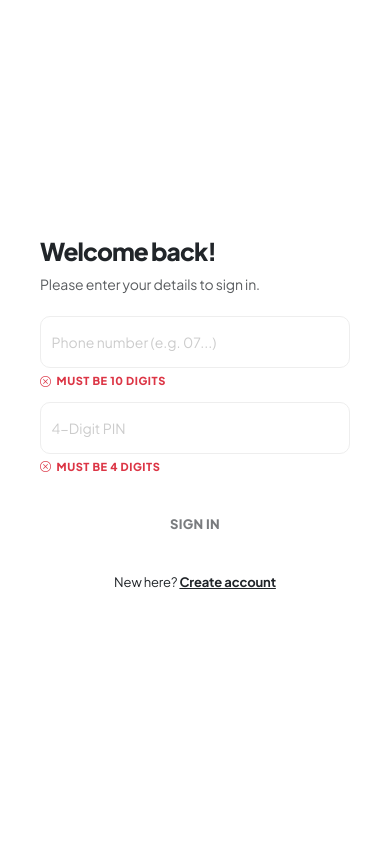
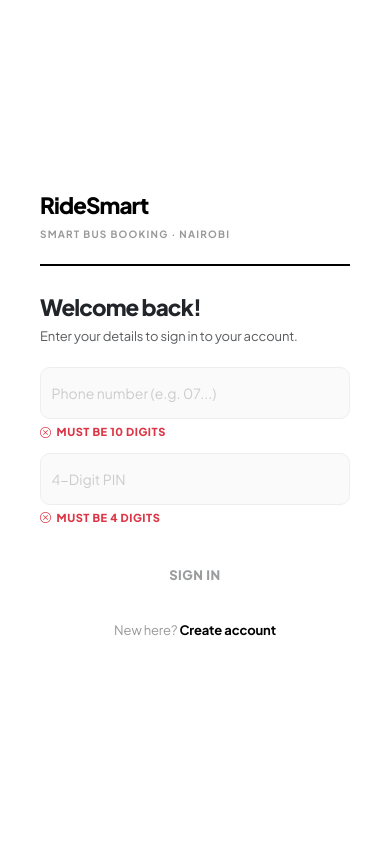
Before and after one commit to AshfordKipleting1960/Ride-smart-system, a Flask app: page /login_page in a window 390 px wide. Run offline with Flask 3, Linux system fonts and the light colour scheme.

```diff
--- a/templates/BusSeatReservationSystem(vs).html
+++ b/templates/BusSeatReservationSystem(vs).html
@@ -8,230 +8,309 @@
     <link href="https://cdn.jsdelivr.net/npm/bootstrap@5.3.0/dist/css/bootstrap.min.css" rel="stylesheet">
     <link rel="stylesheet" href="https://cdn.jsdelivr.net/npm/bootstrap-icons@1.10.0/font/bootstrap-icons.css">
     <style>
-        :root {
-            --brand-black: #000000;
-            --brand-muted: #999999;
+        /* Brand colors used across the page */
+        :root { --brand-black: #000000; --brand-muted: #999999; }
+
+        body, html {
+            height: 100%; margin: 0;
+            font-family: 'Plus Jakarta Sans', sans-serif;
+            font-size: 14px; overflow-x: hidden; letter-spacing: -0.01em;
         }
 
-        body, html {
-            height: 100%;
-            margin: 0;
-            font-family: 'Plus Jakarta Sans', sans-serif;
-            font-size: 14px; /* Admin/Main page base size */
-            overflow-x: hidden;
-            letter-spacing: -0.01em;
+        /* Splits the page into two equal halves */
+        .split-container { display: flex; height: 100vh; width: 100%; }
+
+        /* Left side — shows the bus image with a dark overlay and testimonials */
+        .side-image {
+            flex: 1;
+            background: linear-gradient(rgba(0,0,0,0.55), rgba(0,0,0,0.55)),
+                        url('https://images.unsplash.com/photo-1544620347-c4fd4a3d5957?auto=format&fit=crop&q=80&w=2017');
+            background-size: cover; background-position: center;
+            display: flex; flex-direction: column;
+            justify-content: space-between; padding: 50px; color: white;
         }
 
-        .split-container { display: flex; height: 100vh; width: 100%; }
-
-        .side-image {
-            flex: 1;
-            background: linear-gradient(rgba(0, 0, 0, 0.4), rgba(0, 0, 0, 0.4)), url('https://images.unsplash.com/photo-1544620347-c4fd4a3d5957?auto=format&fit=crop&q=80&w=2017');
-            background-size: cover;
-            background-position: center;
-            display: flex;
-            flex-direction: column;
-            justify-content: flex-end;
-            padding: 60px;
-            color: white;
+        .brand-mark .logo-name {
+            font-size: 1.6rem; font-weight: 800; letter-spacing: -0.04em; line-height: 1;
+        }
+        .brand-mark .logo-tagline {
+            font-size: 11px; font-weight: 600; letter-spacing: 0.12em;
+            text-transform: uppercase; opacity: 0.6; margin-top: 5px;
         }
 
+        /* Makes the testimonial text fade in and out smoothly */
         .quote-box { transition: opacity 0.8s ease-in-out; min-height: 150px; }
 
-        .side-form { flex: 1; display: flex; align-items: center; justify-content: center; background: white; padding: 40px; position: relative; }
-        .form-content { width: 100%; max-width: 410px; transition: all 0.3s ease; }
-
-        /* Heading Styles */
-        h2.fw-bold {
-            font-size: 1.75rem;
-            letter-spacing: -0.04em;
-            font-weight: 800 !important;
-            margin-bottom: 8px;
+        /* Right side — holds the login and signup forms */
+        .side-form {
+            flex: 1; display: flex; align-items: center; justify-content: center;
+            background: white; padding: 40px; position: relative; overflow-y: auto;
         }
 
-        .text-muted { font-size: 14px; }
+        .form-content { width: 100%; max-width: 410px; }
 
-        /* Input Styles */
-        .form-control, .form-select {
-            height: 52px;
-            border: 1.5px solid #eee;
-            border-radius: 10px;
-            margin-bottom: 5px;
-            font-size: 14px;
-            font-weight: 500;
+        /* Branding shown above the form on desktop screens */
+        .form-brand-desktop {
+            margin-bottom: 26px;
+            padding-bottom: 20px;
+            border-bottom: 1.5px solid #f0f0f0;
+        }
+        .form-brand-desktop .logo-name {
+            font-size: 1.9rem; font-weight: 800; letter-spacing: -0.05em; line-height: 1; color: #000;
+        }
+        .form-brand-desktop .logo-tagline {
+            font-size: 10px; font-weight: 700; letter-spacing: 0.12em;
+            text-transform: uppercase; color: #bbb; margin-top: 5px;
         }
 
+        /* Branding shown above the form on mobile screens (hidden by default) */
+        .form-brand-mobile {
+            display: none;
+            margin-bottom: 28px; padding-bottom: 22px; border-bottom: 2px solid #000;
+        }
+        .form-brand-mobile .logo-name {
+            font-size: 1.6rem; font-weight: 800; letter-spacing: -0.04em; color: #000;
+        }
+        .form-brand-mobile .logo-tagline {
+            font-size: 10px; font-weight: 700; letter-spacing: 0.12em;
+            text-transform: uppercase; color: #999; margin-top: 4px;
+        }
+
+        h2.fw-bold { font-size: 1.6rem; letter-spacing: -0.04em; font-weight: 800 !important; margin-bottom: 6px; }
+        .text-muted { font-size: 13px; }
+
+        /* Style for all form inputs and dropdowns */
+        .form-control, .form-select {
+            height: 52px; border: 1.5px solid #eee; border-radius: 10px;
+            margin-bottom: 5px; font-size: 14px; font-weight: 500;
+            background: #fafafa; transition: border-color 0.2s, background 0.2s;
+        }
+        /* Dark border when the user clicks into an input */
+        .form-control:focus, .form-select:focus { border-color: #000; background: #fff; box-shadow: none; }
         .form-control::placeholder { color: #ccc; font-weight: 400; }
 
-        /* Label and Hint Styles (Admin Style) */
-        .security-spacer p.small, .validation-hint {
-            font-size: 11px !important;
-            font-weight: 800;
-            text-transform: uppercase;
-            letter-spacing: 0.05em;
+        /* Separates the PIN field from personal details on the signup form */
+        .security-spacer { margin-top: 20px; border-top: 1px solid #f0f0f0; padding-top: 15px; }
+        .security-spacer p.small { font-size: 11px !important; font-weight: 800; text-transform: uppercase; letter-spacing: 0.05em; }
+
+        /* Main black button used for Sign In and Create Account */
+        .btn-black {
+            background: #000; color: white; height: 55px; width: 100%;
+            border-radius: 10px; font-weight: 800; font-size: 13px;
+            text-transform: uppercase; letter-spacing: 0.04em;
+            margin-top: 10px; border: none; transition: opacity 0.2s, background 0.2s;
+        }
+        /* Slightly lighter black when hovering over the button */
+        .btn-black:hover:not(:disabled) { background: #222; }
+        /* Faded out when the button is disabled */
+        .btn-black:disabled { opacity: 0.45; cursor: not-allowed; }
+
+        /* Used to show or hide entire sections */
+        .hidden { display: none !important; }
+
+        /* Green checkmark overlay shown after successful signup */
+        .success-overlay {
+            position: absolute; top: 0; left: 0; width: 100%; height: 100%;
+            background: white; display: flex; flex-direction: column;
+            align-items: center; justify-content: center; text-align: center; z-index: 1000; padding: 40px;
+        }
+        .success-icon { font-size: 4rem; color: #198754; margin-bottom: 20px; }
+
+        /* Shows whether a field is valid (green) or invalid (red) */
+        .validation-hint {
+            font-size: 11px !important; font-weight: 800;
+            text-transform: uppercase; letter-spacing: 0.05em;
+            display: flex; align-items: center; gap: 5px; margin-bottom: 12px;
+        }
+        .text-invalid { color: #dc3545; }
+        .text-valid   { color: #198754; }
+
+        /* Error message shown when login fails */
+        .error-text {
+            font-size: 11px; font-weight: 700; color: #dc3545;
+            display: block; margin-bottom: 10px;
+            text-transform: uppercase; letter-spacing: 0.02em;
         }
 
-        .security-spacer { margin-top: 25px; border-top: 1px solid #f8f8f8; padding-top: 15px; }
+        /* The "New here?" and "Already have an account?" links */
+        .form-divider { text-align: center; margin-top: 18px; font-size: 13px; color: #999; }
+        .form-divider a { color: #000; font-weight: 700; text-decoration: none; }
+        .form-divider a:hover { text-decoration: underline; }
 
-        /* Button Styles */
-        .btn-black {
-            background: #000;
-            color: white;
-            height: 55px;
-            width: 100%;
-            border-radius: 10px;
-            font-weight: 800;
-            font-size: 13px;
-            text-transform: uppercase;
-            letter-spacing: 0.02em;
-            margin-top: 10px;
-            border: none;
-            transition: opacity 0.2s;
+        /* On tablets and phones, hide the image panel and show the mobile brand */
+        @media (max-width: 992px) {
+            .side-image          { display: none; }
+            .form-brand-mobile   { display: block; }
+            .form-brand-desktop  { display: none !important; }
         }
-
-        .btn-black:disabled { opacity: 0.6; cursor: not-allowed; }
-
-        .hidden { display: none !important; }
-
-        .success-overlay {
-            position: absolute;
-            top: 0; left: 0; width: 100%; height: 100%;
-            background: white;
-            display: flex;
-            flex-direction: column;
-            align-items: center;
-            justify-content: center;
-            text-align: center;
-            z-index: 1000;
-            padding: 40px;
-        }
-
-        .success-icon { font-size: 4rem; color: #198754; margin-bottom: 20px; }
-
-        .validation-hint { margin-bottom: 12px; display: flex; align-items: center; gap: 5px; }
-        .text-invalid { color: #dc3545; }
-        .text-valid { color: #198754; }
-
-        .error-text {
-            font-size: 11px;
-            font-weight: 700;
-            color: #dc3545;
-            display: block;
-            margin-bottom: 10px;
-            text-transform: uppercase;
-        }
-
-        @media (max-width: 992px) { .side-image { display: none; } }
     </style>
 </head>
 <body>
 <div class="split-container">
+
+    <!-- Left panel: bus image with rotating customer testimonials -->
     <div class="side-image">
+
         <div id="quoteContainer" class="quote-box">
-                <p id="dynamicQuote" style="font-size: 1.6rem; font-weight: 700; letter-spacing: -0.03em;">"Ride Smart has completely changed how I move around the city."</p>
-                <p id="dynamicAuthor" class="fw-bold mb-0" style="font-size: 14px;">Jane Wambui</p>
-                <p id="dynamicRole" class="opacity-75" style="font-size: 12px;">Daily Commuter, Nairobi</p>
+            <p id="dynamicQuote" style="font-size:1.55rem;font-weight:700;letter-spacing:-0.03em;line-height:1.25;">
+                "Ride Smart has completely changed how I move around the city."
+            </p>
+            <p id="dynamicAuthor" class="fw-bold mb-0" style="font-size:14px;">Jane Wambui</p>
+            <p id="dynamicRole" style="opacity:0.65;font-size:12px;">Daily Commuter, Nairobi</p>
         </div>
     </div>
 
+    <!-- Right panel: contains both the login and signup forms -->
     <div class="side-form">
+
+        <!-- Success message shown briefly after creating an account -->
         <div id="successMessage" class="success-overlay hidden">
             <i class="bi bi-check-circle-fill success-icon"></i>
             <h2 class="fw-bold">Account Created!</h2>
-                <p class="text-muted">Welcome to Ride Smart. Sending your details to the database...</p>
+            <p class="text-muted">Welcome to Ride Smart. Redirecting you to sign in…</p>
         </div>
 
+        <!-- LOGIN FORM — shown by default -->
         <div id="loginForm" class="form-content">
+            <div class="form-brand-mobile">
+                <div class="logo-name">RideSmart</div>
+                <div class="logo-tagline">Smart Bus Booking · Nairobi</div>
+            </div>
+            <div class="form-brand-desktop">
+                <div class="logo-name">RideSmart</div>
+                <div class="logo-tagline">Smart Bus Booking · Nairobi</div>
+            </div>
+
             <h2 class="fw-bold">Welcome back!</h2>
-                <p class="text-muted mb-4">Please enter your details to sign in.</p>
+            <p class="text-muted mb-4">Enter your details to sign in to your account.</p>
 
             <form action="/login" method="POST" id="mainLoginForm">
-                    <input type="tel" id="loginPhone" name="phone_number" class="form-control" placeholder="Phone number (e.g. 07...)" pattern="[0-9]{10}" maxlength="10" required>
-                    <div id="phoneHint" class="validation-hint text-invalid"><i id="phoneIcon" class="bi bi-x-circle"></i> Must be 10 digits</div>
+                <input type="tel" id="loginPhone" name="phone_number" class="form-control"
+                       placeholder="Phone number (e.g. 07...)" pattern="[0-9]{10}" maxlength="10" required>
+                <!-- Shows a red X until the phone number is 10 digits, then turns green -->
+                <div id="phoneHint" class="validation-hint text-invalid">
+                    <i id="phoneIcon" class="bi bi-x-circle"></i> Must be 10 digits
+                </div>
 
-                    <input type="password" id="loginPin" name="user_pin" class="form-control" placeholder="4-Digit PIN" maxlength="4" required>
-                    <div id="pinHint" class="validation-hint text-invalid"><i id="pinIcon" class="bi bi-x-circle"></i> Must be 4 digits</div>
+                <input type="password" id="loginPin" name="user_pin" class="form-control"
+                       placeholder="4-Digit PIN" maxlength="4" required>
+                <!-- Shows a red X until the PIN is 4 digits, then turns green -->
+                <div id="pinHint" class="validation-hint text-invalid">
+                    <i id="pinIcon" class="bi bi-x-circle"></i> Must be 4 digits
+                </div>
 
+                <!-- Flask inserts error messages here when login fails -->
                 {% if error %}
-                    <span class="error-text"><i class="bi bi-exclamation-circle me-1"></i> {{ error }}</span>
+                <span class="error-text"><i class="bi bi-exclamation-circle me-1"></i>{{ error }}</span>
                 {% endif %}
 
-                    <button type="submit" id="loginSubmit" class="btn btn-black" disabled>Sign in</button>
+                <!-- Button is disabled until both phone and PIN are valid -->
+                <button type="submit" id="loginSubmit" class="btn btn-black" disabled>Sign In</button>
             </form>
-                <p class="text-center mt-4" style="font-size: 13px;">New here? <a href="javascript:void(0)" onclick="toggleForms()" class="text-dark fw-bold">Create account</a></p>
+            <!-- Link to switch to the signup form -->
+            <p class="form-divider">New here? <a href="javascript:void(0)" onclick="toggleForms()">Create account</a></p>
         </div>
 
+        <!-- SIGNUP FORM — hidden by default, shown when "Create account" is clicked -->
         <div id="signupForm" class="form-content hidden">
+            <div class="form-brand-mobile">
+                <div class="logo-name">RideSmart</div>
+                <div class="logo-tagline">Smart Bus Booking · Nairobi</div>
+            </div>
+            <div class="form-brand-desktop">
+                <div class="logo-name">RideSmart</div>
+                <div class="logo-tagline">Smart Bus Booking · Nairobi</div>
+            </div>
+
             <h2 class="fw-bold">Create account</h2>
-                <p class="text-muted mb-4">Join 10,000+ commuters today.</p>
+            <p class="text-muted mb-4">Join commuters across Nairobi today.</p>
+
             <form id="registrationForm" action="/signup" method="POST" onsubmit="showSuccess()">
+                <!-- First and last name side by side -->
                 <div class="row g-2">
                     <div class="col"><input type="text" name="fname" class="form-control" placeholder="First name" required></div>
                     <div class="col"><input type="text" name="lname" class="form-control" placeholder="Last name" required></div>
                 </div>
-                    <input type="tel" name="phone_number" class="form-control" placeholder="M-Pesa Number (10 digits)" pattern="[0-9]{10}" required>
-                    <input type="email" name="email" class="form-control" placeholder="Email Address" required>
-                    <select name="gender" class="form-select" required>
+                <input type="tel" name="phone_number" class="form-control mt-2"
+                       placeholder="M-Pesa Number (10 digits)" pattern="[0-9]{10}" required>
+                <input type="email" name="email" class="form-control mt-2" placeholder="Email Address" required>
+                <select name="gender" class="form-select mt-2" required>
                     <option value="" disabled selected>Select Gender</option>
                     <option value="Male">Male</option>
                     <option value="Female">Female</option>
                     <option value="Other">Other</option>
                 </select>
+                <!-- PIN field separated from personal info for visual clarity -->
                 <div class="security-spacer">
                     <p class="small text-muted mb-2 fw-bold">Account Security</p>
-                        <input type="password" name="user_pin" class="form-control" placeholder="Set 4-Digit PIN" maxlength="4" required>
+                    <input type="password" name="user_pin" class="form-control"
+                           placeholder="Set 4-Digit PIN" maxlength="4" required>
                 </div>
-                    <button type="submit" class="btn btn-black">Create account</button>
+                <button type="submit" class="btn btn-black mt-2">Create Account</button>
             </form>
-                <p class="text-center mt-4" style="font-size: 13px;">Already have an account? <a href="javascript:void(0)" onclick="toggleForms()" class="text-dark fw-bold">Sign in</a></p>
+            <!-- Link to switch back to the login form -->
+            <p class="form-divider">Already have an account? <a href="javascript:void(0)" onclick="toggleForms()">Sign in</a></p>
         </div>
+
     </div>
 </div>
 
 <script>
+    // Switches between the login form and the signup form
     function toggleForms() {
         document.getElementById('loginForm').classList.toggle('hidden');
         document.getElementById('signupForm').classList.toggle('hidden');
     }
 
+    // Shows the green success message after the signup form is submitted
     function showSuccess() {
         document.getElementById('signupForm').classList.add('hidden');
         document.getElementById('successMessage').classList.remove('hidden');
     }
 
-        const loginPhone = document.getElementById('loginPhone');
-        const loginPin = document.getElementById('loginPin');
+    const loginPhone  = document.getElementById('loginPhone');
+    const loginPin    = document.getElementById('loginPin');
     const loginSubmit = document.getElementById('loginSubmit');
 
+    // Checks if both the phone number and PIN are filled in correctly
     function validate() {
-            const pValid = loginPhone.value.length === 10;
+        const pValid   = loginPhone.value.length === 10;
         const pinValid = loginPin.value.length === 4;
+        // Turn the phone hint green or red depending on validity
         document.getElementById('phoneHint').className = pValid ? 'validation-hint text-valid' : 'validation-hint text-invalid';
         document.getElementById('phoneIcon').className = pValid ? 'bi bi-check-circle' : 'bi bi-x-circle';
-            document.getElementById('pinHint').className = pinValid ? 'validation-hint text-valid' : 'validation-hint text-invalid';
-            document.getElementById('pinIcon').className = pinValid ? 'bi bi-check-circle' : 'bi bi-x-circle';
+        // Turn the PIN hint green or red depending on validity
+        document.getElementById('pinHint').className   = pinValid ? 'validation-hint text-valid' : 'validation-hint text-invalid';
+        document.getElementById('pinIcon').className   = pinValid ? 'bi bi-check-circle' : 'bi bi-x-circle';
+        // Only enable the Sign In button when both fields are valid
         loginSubmit.disabled = !(pValid && pinValid);
     }
 
+    // Run validation every time the user types in either field
     loginPhone.addEventListener('input', validate);
-        loginPin.addEventListener('input', validate);
+    loginPin.addEventListener('input',   validate);
 
+    // Three testimonials that rotate on the left panel
     const testimonials = [
-            {quote: '"Ride Smart has completely changed how I move around the city."', author: "Jane Wambui", role: "Daily Commuter, Nairobi"},
-            {quote: '"Finally, a reliable way to book my seat before I even leave the house."', author: "David Maina", role: "Business Executive"},
-            {quote: '"No more carrying exact change. The M-Pesa integration is seamless."', author: "Sarah Cherono", role: "University Student"}
+        { quote: '"Ride Smart has completely changed how I move around the city."',      author: 'Jane Wambui',   role: 'Daily Commuter, Nairobi' },
+        { quote: '"Finally, a reliable way to book my seat before I even leave the house."', author: 'David Maina',   role: 'Business Executive' },
+        { quote: '"No more carrying exact change. The M-Pesa integration is seamless."', author: 'Sarah Cherono', role: 'University Student' }
     ];
     let idx = 0;
 
+    // Rotate the testimonials every 5 seconds with a fade effect
     setInterval(() => {
         const container = document.getElementById('quoteContainer');
-            if(!container) return;
+        if (!container) return;
+        // Fade out
         container.style.opacity = 0;
         setTimeout(() => {
+            // Move to the next testimonial, loop back to the start after the last one
             idx = (idx + 1) % testimonials.length;
-                document.getElementById('dynamicQuote').innerText = testimonials[idx].quote;
+            document.getElementById('dynamicQuote').innerText  = testimonials[idx].quote;
             document.getElementById('dynamicAuthor').innerText = testimonials[idx].author;
-                document.getElementById('dynamicRole').innerText = testimonials[idx].role;
+            document.getElementById('dynamicRole').innerText   = testimonials[idx].role;
+            // Fade back in
             container.style.opacity = 1;
         }, 800);
     }, 5000);
```
Lines whose indentation alone changed are shown as unchanged.
